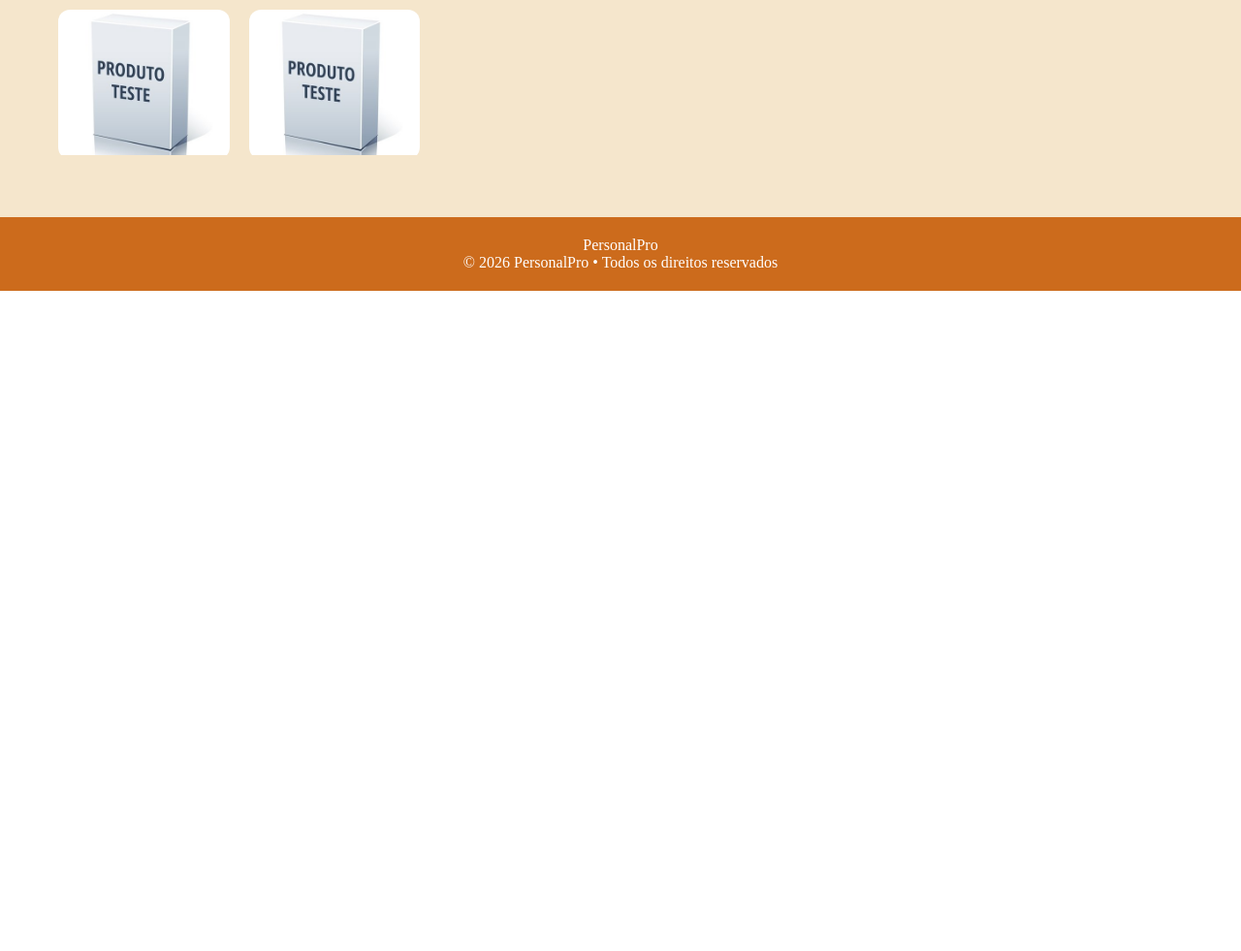
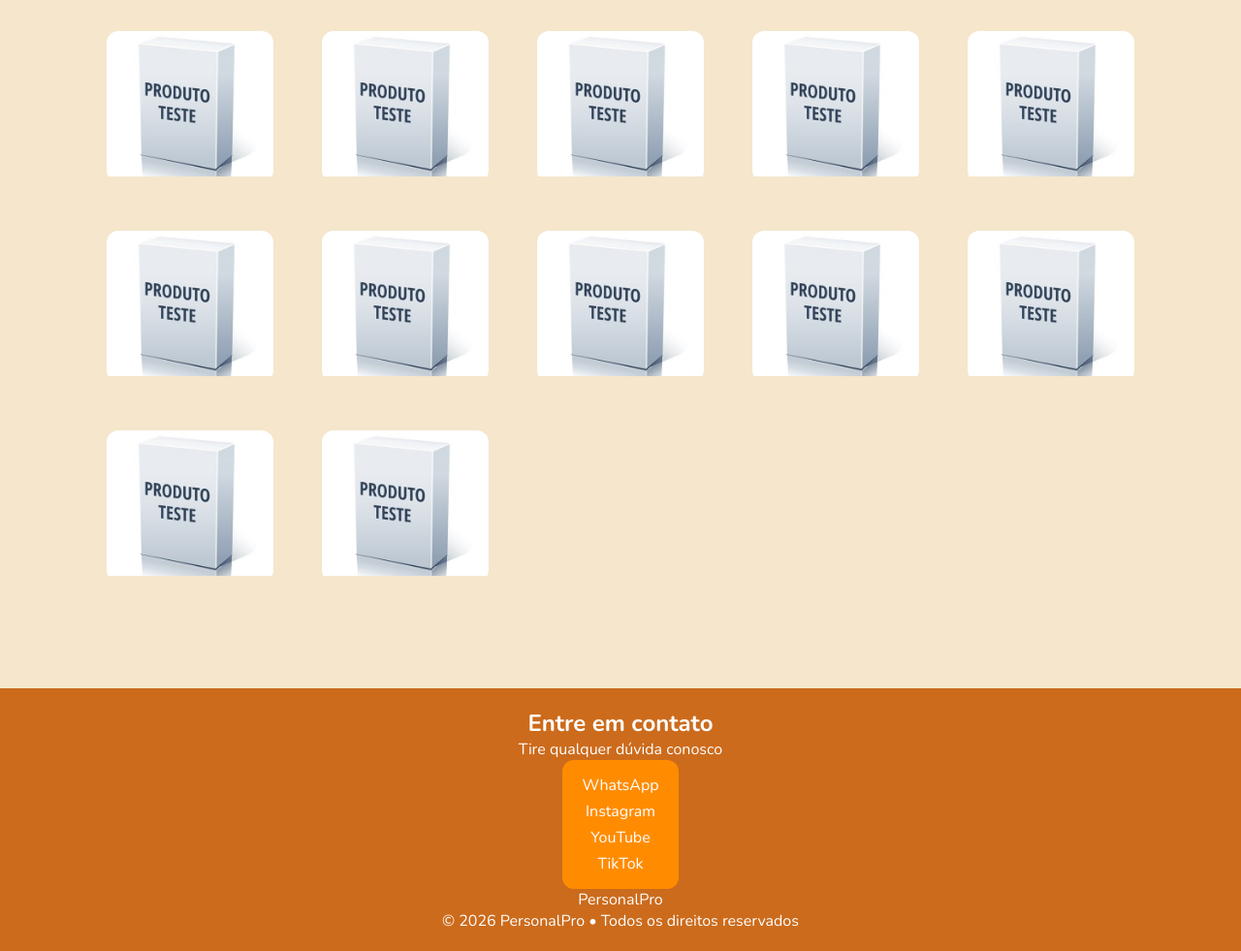
Before and after one commit to Jaimipop/ProjetoMarketMily3B, a plain HTML site: page index.html in a window 1280 px wide. Shown: the part 1150-2131 px from the top of the page at 97% size. Before the commit the page ends 1450 px from the top, so only its background shows below. Drawn offline with nearby package versions, Linux system fonts and the light colour scheme.

Commit message:
Organização para o trabalho do dia 04/04 e novo elemento de contato no rodapé

```diff
--- a/css/layout.css
+++ b/css/layout.css
@@ -1,3 +1,5 @@
+@import url('https://fonts.googleapis.com/css2?family=M+PLUS+Rounded+1c&family=Merriweather:ital,opsz,wght@0,18..144,300..900;1,18..144,300..900&family=Nunito:ital,wght@0,200..1000;1,200..1000&display=swap');
+
 :root {
     --cor-branco: #f5f5f5;
     --cor-amarelo: #ffb347;
@@ -12,12 +14,11 @@
     --cor-destaque: #ff8c00;
     --cor-destaque-sec: #e67300;
 
-    --fonte-padrao: 'Times New Roman', Times, serif;
+    --fonte-padrao: "Nunito", sans-serif;
     --gap-padrao: 20px;
     --borda-arredondada: 12px;
 }
 
-/* Reset */
 * {
     margin: 0;
     padding: 0;
@@ -28,7 +29,6 @@ body {
     font-family: var(--fonte-padrao);
 }
 
-/* MENU */
 .menu {
     background-color: var(--bg-cor-menu);
     display: flex;
@@ -56,7 +56,6 @@ body {
     text-decoration: none;
 }
 
-/* HERO */
 .page-title {
     background: linear-gradient(135deg, var(--bg-cor-escura), var(--cor-destaque));
     text-align: center;
@@ -64,19 +63,17 @@ body {
     color: white;
 }
 
-/* Sessão */
 .sessao {
     padding: 40px;
     background: var(--bg-cor-clara);
     text-align: center;
 }
 
-/* Catálogo */
 .catalogo-grid {
     display: grid;
     grid-template-columns: repeat(auto-fill, minmax(150px, 1fr));
-    gap: var(--gap-padrao);
-    padding: 20px;
+    gap: 50px;
+    padding: 70px;
 }
 
 .item {
@@ -84,7 +81,6 @@ body {
     border-radius: var(--borda-arredondada);
     overflow: hidden;
     cursor: pointer;
-    transition: transform 0.3s ease, box-shadow 0.3s ease;
 }
 
 .item img {
@@ -93,15 +89,32 @@ body {
     object-fit: cover;
 }
 
-.item:hover {
-    transform: scale(1.05);
-    box-shadow: 0 10px 25px rgba(0,0,0,0.2);
-}
-
-/* Rodapé */
 .footer {
     background: var(--bg-cor-escura);
     color: white;
     text-align: center;
     padding: 20px;
 }
+
+.contato {
+    display: block;
+}
+
+.contato ul {
+    background-color: #ff8c00;
+    border-radius: var(--borda-arredondada);
+    padding: 10px 20px;
+    display: inline-block;
+    width: fit-content;
+    margin: 0 auto;
+}
+
+.contato li {
+    list-style: none;
+    margin: 5px 0;
+}
+
+.contato a {
+    color: white;
+    text-decoration: none;
+}
--- a/index.html
+++ b/index.html
@@ -73,8 +73,22 @@
             </section>
         </div>
     </main>
+        <!-- Rodapé -->
+    <footer class="footer">
+        <div>
+            <nav class="contato">
+                <h1>Entre em contato</h1>
+                <p>Tire qualquer dúvida conosco</p>
+                <ul class="ul">
+                    <li><a href="#"><span>WhatsApp</span></a></li>
+                    <li><a href="#"><span>Instagram</span></a></li>
+                    <li><a href="#"><span>YouTube</span></a></li>
+                    <li><a href="#"><span>TikTok</span></a></li>
 
-    <footer class="footer">
+                </ul>
+            </nav>
+        </div>
+
         <p class="footer-logo">Personal<span>Pro</span></p>
         <p class="footer-texto">
             &copy 2026 PersonalPro • Todos os direitos reservados
```
